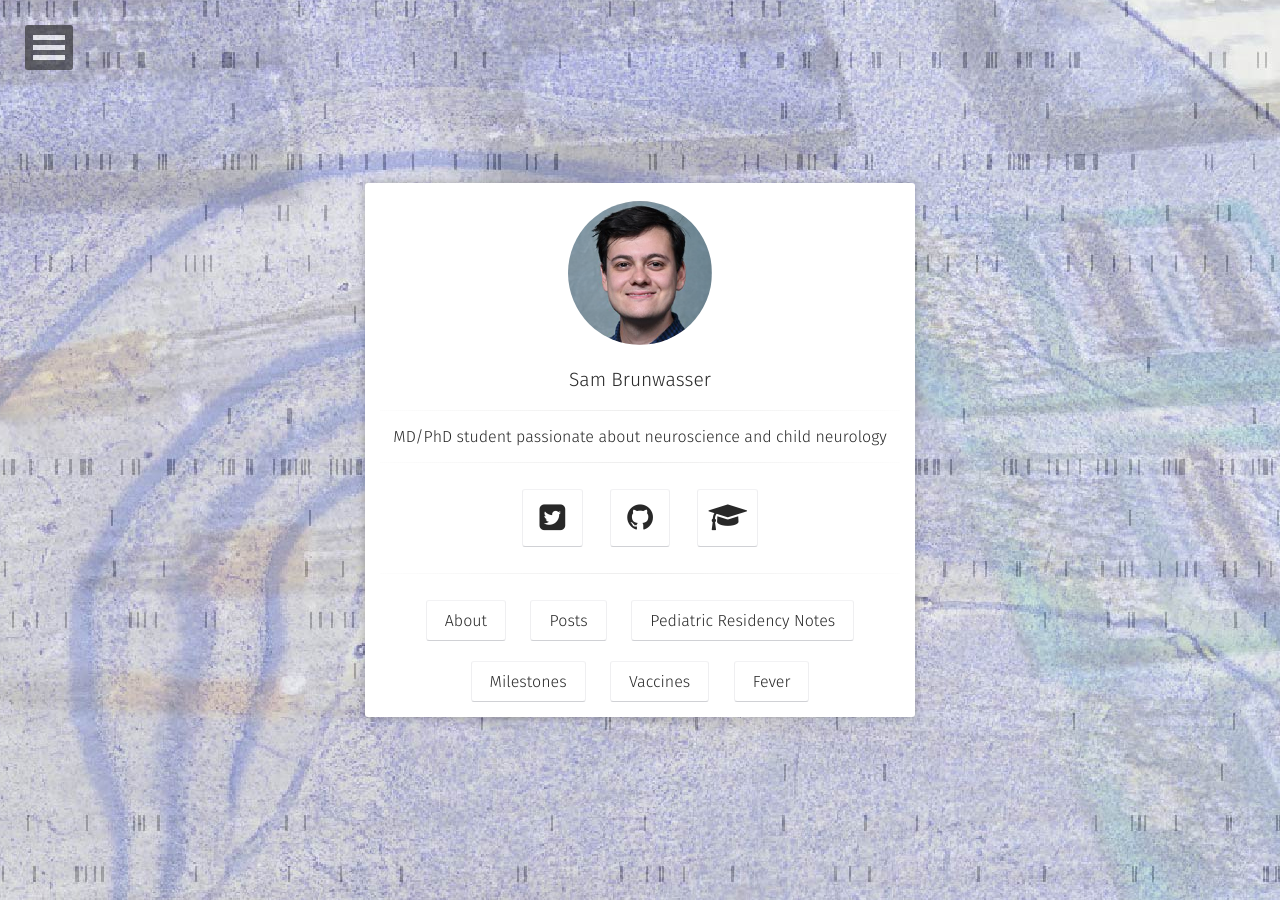
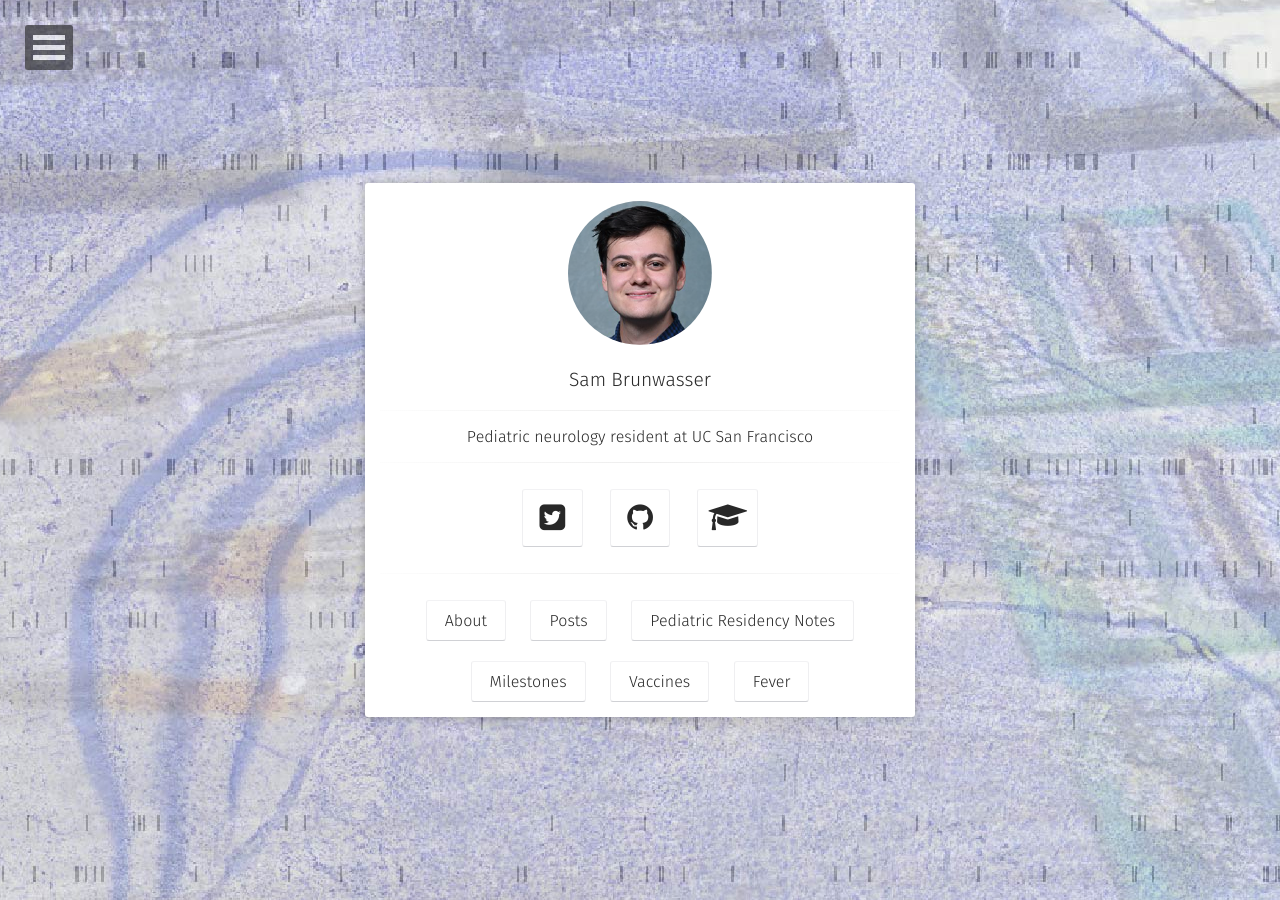
Before and after one commit to sbrunwas/sbrunwas.github.io, a Jekyll site: the page built from index.html, in a window 1280 px wide. Built offline with Jekyll 4.4.1, drawn with Linux system fonts in a browser that asks for light colours; some web fonts are replaced.

Commit message:
Update homepage bio to reflect pediatric neurology residency at UCSF

```diff
--- a/_config.yml
+++ b/_config.yml
@@ -1,7 +1,7 @@
 # Site
 title:              Sam Brunwasser
-bio:                'MD/PhD student passionate about neuroscience and child neurology'
-description:        "MD/PhD student"
+bio:                'Pediatric neurology resident at UC San Francisco'
+description:        "Pediatric neurology resident at UC San Francisco"
 reading_time:       true
 words_per_minute:   200
 logo:               'assets/img/headshot.png'
```
